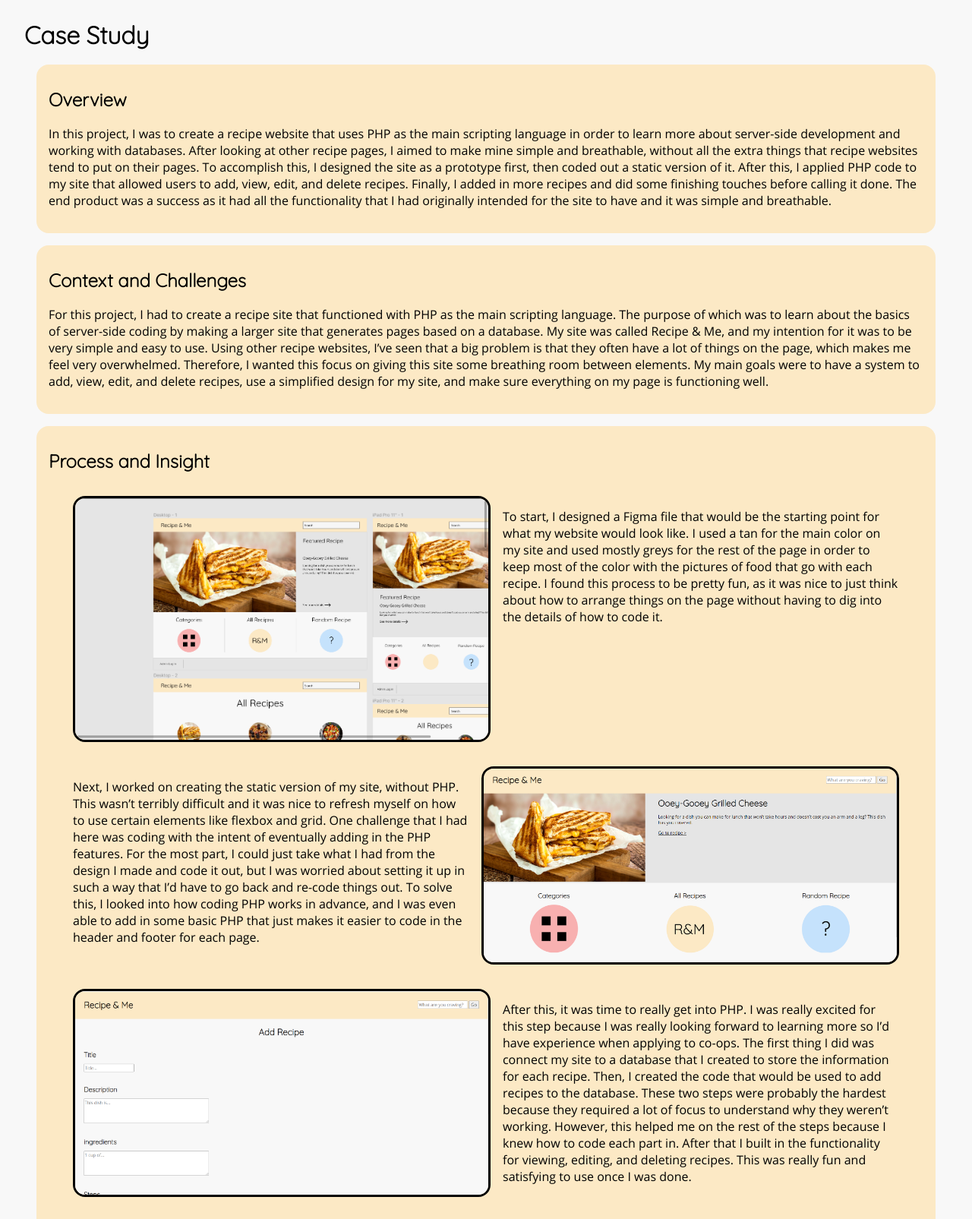
After one commit to ParkerNix/IDM-232-pcn23, a PHP site: page /case_study.php in a window 1280 px wide. The commit adds this page. Shown: the top 1605 px of the page at 76% size. Run offline with PHP 8.4, Linux system fonts and the light colour scheme.

Commit message:
Case study, starting search and category

```diff
--- /dev/null
+++ b/case_study.php
@@ -0,0 +1,90 @@
+<head>
+    <link rel= "stylesheet" href= "css/main.css">
+    <meta name="viewport" content="width=device-width, initial-scale=1.0">
+    <meta charset="UTF-8">
+    <title>Case Study | Recipe & Me</title>
+</head>
+<body>
+    <div class="casebody">
+        <h1>Case Study</h1>
+        <div class="section">
+            <h2>Overview</h2>
+            <p>In this project, I was to create a recipe website that uses PHP as the main scripting language in order
+                to learn more about server-side development and working with databases. After looking at other recipe pages,
+                I aimed to make mine simple and breathable, without all the extra things that recipe websites tend to put
+                on their pages. To accomplish this, I designed the site as a prototype first, then coded out a static
+                version of it. After this, I applied PHP code to my site that allowed users to add, view, edit, and delete
+                recipes. Finally, I added in more recipes and did some finishing touches before calling it done. The end
+                product was a success as it had all the functionality that I had originally intended for the site to have
+                and it was simple and breathable.</p>
+        </div>
+        <div class="section">
+            <h2>Context and Challenges</h2>
+            <p class="case">For this project, I had to create a recipe site that functioned with PHP as the main scripting
+                language. The purpose of which was to learn about the basics of server-side coding by making a larger site
+                that generates pages based on a database.
+                My site was called Recipe & Me, and my intention for it was to be very simple and easy to use. Using other
+                recipe websites, I’ve seen that a big problem is that they often have a lot of things on the page, which
+                makes me feel very overwhelmed. Therefore, I wanted this focus on giving this site some breathing room
+                between elements. My main goals were to have a system to add, view, edit, and delete recipes, use a simplified
+                design for my site, and make sure everything on my page is functioning well.</p>
+        </div>
+        <div class="section">
+            <h2>Process and Insight</h2>
+            <div class="process">
+                <img class="images big" src="images/figma.png" alt="Figma prototype">
+                <p>To start, I designed a Figma file that would be the starting point for what my website would look like. I
+                    used a tan for the main color on my site and used mostly greys for the rest of the page in order to keep
+                    most of the color with the pictures of food that go with each recipe. I found this process to be pretty fun,
+                    as it was nice to just think about how to arrange things on the page without having to dig into the details
+                    of how to code it.</p>
+            </div>
+            <div class="processRev">
+                <img class="images big" src="images/Alpha.png" alt="Alpha">
+                <p>Next, I worked on creating the static version of my site, without PHP. This wasn’t terribly difficult and it
+                    was nice to refresh myself on how to use certain elements like flexbox and grid. One challenge that I had
+                    here was coding with the intent of eventually adding in the PHP features. For the most part, I could just
+                    take what I had from the design I made and code it out, but I was worried about setting it up in such a way
+                    that I’d have to go back and re-code things out. To solve this, I looked into how coding PHP works in advance,
+                    and I was even able to add in some basic PHP that just makes it easier to code in the header and footer for
+                    each page.</p>
+            </div>
+            <div class="process">
+                <img class="images big" src="images/Beta.png" alt="Beta">
+                <p>After this, it was time to really get into PHP. I was really excited for this step because I was really looking
+                    forward to learning more so I’d have experience when applying to co-ops. The first thing I did was connect my
+                    site to a database that I created to store the information for each recipe. Then, I created the code that would
+                    be used to add recipes to the database. These two steps were probably the hardest because they required a lot
+                    of focus to understand why they weren’t working. However, this helped me on the rest of the steps because I knew
+                    how to code each part in. After that I built in the functionality for viewing, editing, and deleting recipes.
+                    This was really fun and satisfying to use once I was done.</p>
+            </div>
+            <div class="processRev">
+                <img class="images big" src="images/Final.png" alt="Final">
+                <p>Lastly, I needed to add in recipes, as well as putting in some finishing touches.</p>
+            </div>
+        </div>
+        <div class="section">
+            <h2>The Solution</h2>
+            <a href="http://parkerishere.com/IDM232"><p>Link to the final product</p></a>
+            <p>My final site opens to a homepage. “All recipes” takes you to a list of the recipes on the page, and clicking on one
+                will show you more details on the recipe. There’s a button on the details page to edit an item, and clicking on that
+                takes you to a page where you can edit the title, description, ingredients, and steps of each page. At the bottom is
+                a button to delete recipes, which will permanently remove them. You can also add new recipes at the bottom of the page
+                using the “New Recipe” button, and the page for that is about the same as the page for editing recipes.</p>
+        </div>
+        <div class="section">
+            <h2>Results</h2>
+            <p>In the end, I found that my project was successful. My page is capable of adding, viewing, editing, and deleting recipes
+                and everything on my page functions as expected. In addition, it has a very simplified feel that offers the user a
+                layout that doesn’t feel like it has no breathing room. Many of the family and friends that I showed the page to noted
+                that the site felt very clean, but also inviting and warm. This indicates to me that I’ve been successful in my goals.
+                I also learned a lot in this process. Of course, I learned how to code in PHP and the interworkings of back-end
+                development. This was the thing I was looking most forward to when I began this project, and I feel like I’ve gained a
+                lot of knowledge on it. However, I also learned a lot about how to manage time when learning something new. Learning how
+                to implement the database in my site took a good amount of time to learn, and I felt like I had to rush a bit to finish
+                because of it. Next time, I’ll be more generous with how long I give myself to fully understand a concept in respect to
+                the deadline I have to finish the project I need to apply it to.</p>
+        </div>
+    </div>
+</body>
--- a/css/main.css
+++ b/css/main.css
@@ -85,6 +85,39 @@ html {
        background-color: #FCE9C5;
        width: 100%;
    }
+
+   /*case study*/
+
+   .casebody {
+    margin: 2rem;
+  }
+
+  .section {
+    background-color: #FCE9C5;
+    border-radius: 1rem;
+    padding: 1rem;
+    margin: 1rem;
+  }
+
+  .process {
+    display: flex;
+    margin: 2rem;
+    gap: 1rem;
+  }
+
+  .processRev {
+    display: flex;
+    flex-direction: row-reverse;
+    margin: 2rem;
+    gap: 1rem;
+  }
+
+  .big {
+    max-width: 50%;
+    border: .2rem solid black;
+    border-radius: 1rem;
+  }
+
 
    /*home/details*/
 
--- a/includes/header.php
+++ b/includes/header.php
@@ -6,8 +6,10 @@
                  <a href="../../index.php"><h1>Recipe & Me</h1></a>
             </div>
             <div class="search">
-                <input type="text" class="searchTerm" placeholder="What are you craving?">
-                <input type="submit" class="searchButton" value="Go">
+                <form action="../../results.php" method="GET">
+                    <input type="text" class="searchTerm" name="keyword" placeholder="What are you craving?">
+                    <input type="submit" class="searchButton" value="Go">
+                </form>
             </div>
         </nav>
     </body>
```
Also changed, not shown: dinner.php (+7 -0 lines), results.php (+22 -14 lines), images/Alpha.png (added), images/Beta.png (added), images/figma.png (added), 1 other file.
